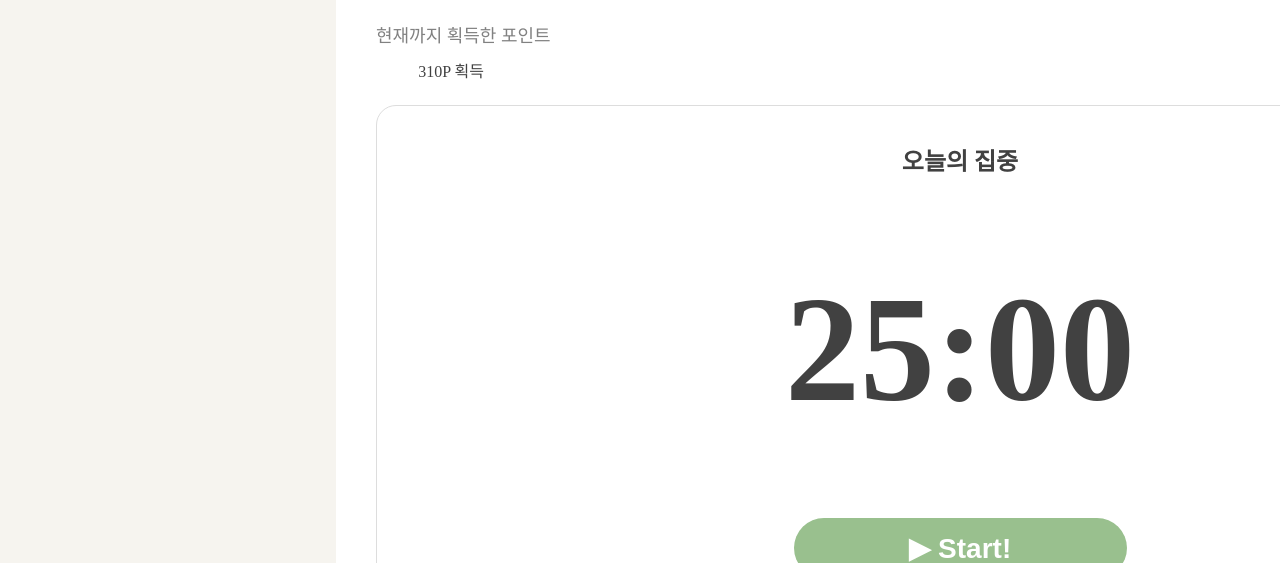
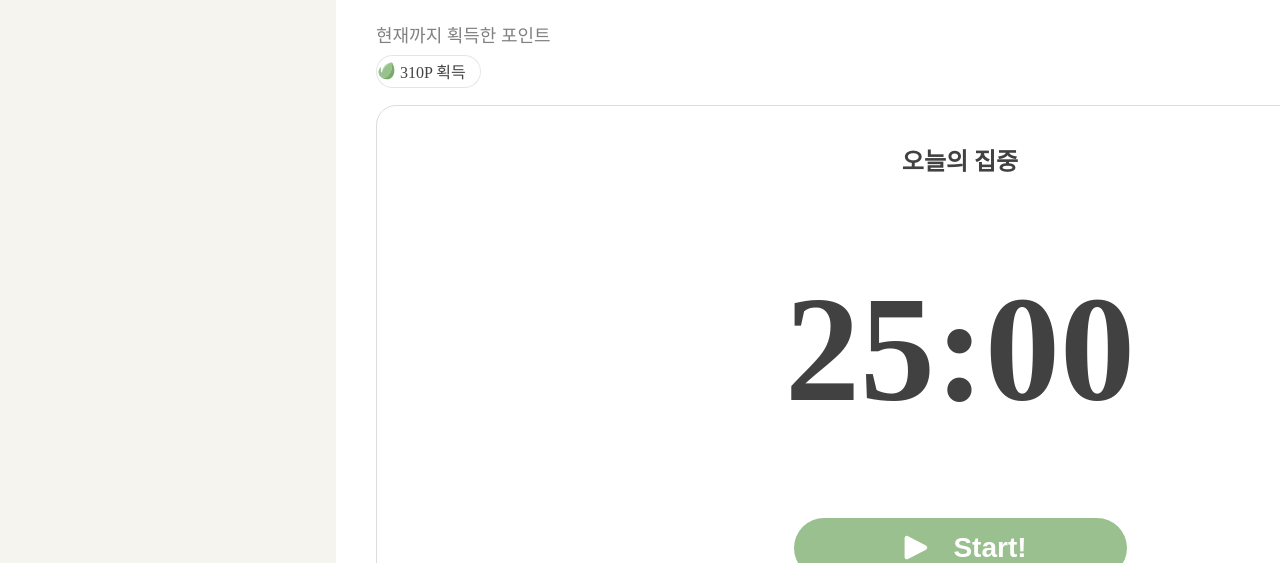
Before and after one commit to 7-StudyForest-1-FE-BE/7-StudyForest-1-FE, a React (Vite) app: page /concentration in a window 1280 px wide. Shown: the part 237-800 px from the top of the page. Built offline with nearby package versions, Linux system fonts and the light colour scheme.

Commit message:
docs: ConcentrationPage jsx내 아이콘 이미지 추가, 관련 css 수정

```diff
--- a/src/pages/ConcentrationPage.css
+++ b/src/pages/ConcentrationPage.css
@@ -77,6 +77,10 @@
   line-height: normal;
 }
 
+.arrow__icon {
+  display: inline-flex;
+}
+
 .header__sub-title {
   display: flex;
   flex-direction: column;
@@ -92,11 +96,30 @@
   line-height: normal;
 }
 
-.point__num {
+.point__tag {
   display: flex;
-  width: 108px;
+  align-items: center;
+  padding: auto 12px;
+  gap: 4px;
+  border-radius: 50px;
+  border: 1px solid rgba(0, 0, 0, 0.1);
+  background: rgba(255, 255, 255, 0.3);
+}
+
+.point__icon {
+  display: flex;
+  width: 19px;
+  height: 19px;
+  padding: 0.226px 1.336px;
+  justify-content: center;
+  align-items: center;
+}
+
+.point__text {
+  display: flex;
+  width: 80px;
   height: 31px;
-  justify-content: flex-end;
+  justify-content: flex-start;
   align-items: center;
   color: #414141;
   font-size: 16px;
--- a/src/pages/ConcentrationPage.jsx
+++ b/src/pages/ConcentrationPage.jsx
@@ -1,3 +1,6 @@
+import leaf from "../assets/icon_leaf.svg";
+import arrow from "../assets/icon_arrow_right.svg";
+import play from "../assets/icon_play.svg";
 import { useState } from "react";
 import "./ConcentrationPage.css";
 
@@ -24,13 +27,22 @@ function ConcentrationPage() {
           <div className="header__title">
             <h1 className="title__txt">연우의 개발공장</h1>
             <div className="button">
-              <button className="habit__btn">오늘의 습관 ›</button>
-              <button className="home__btn">홈 ›</button>
+              <button className="habit__btn">
+                오늘의 습관
+                <img src={arrow} alt="arrow" className="arrow__icon" />
+              </button>
+              <button className="home__btn">
+                홈
+                <img src={arrow} alt="arrow" className="arrow__icon" />
+              </button>
             </div>
           </div>
           <div className="header__sub-title">
             <h2 className="point">현재까지 획득한 포인트</h2>
-            <div className="point__num">310P 획득</div>
+            <div className="point__tag">
+              <img src={leaf} alt="leaf" className="point__icon" />
+              <span className="point__text">310P 획득</span>
+            </div>
           </div>
         </div>
         <div className="concentration__timer-section">
@@ -44,7 +56,8 @@ function ConcentrationPage() {
                 className="concentration__start-btn"
                 onClick={handleStart}
               >
-                ▶ Start!
+                <img src={play} alt="play" className="play__icon" />
+                Start!
               </button>
             </div>
           </div>
```
